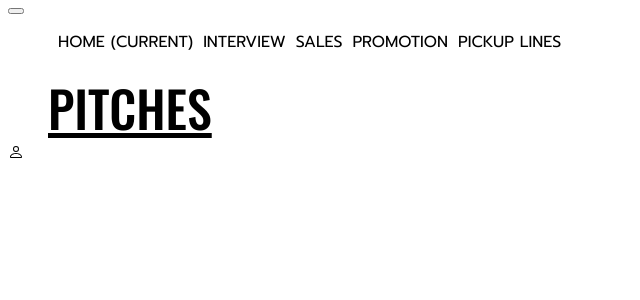
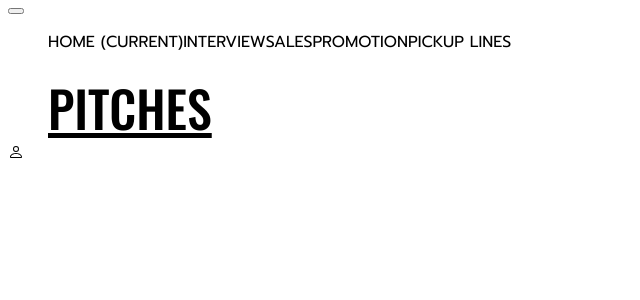
Before and after one commit to LewisNjagi/python-week3, a Flask app: template app/templates/navbar.html in a window 1280 px wide. Shown: the top 300 px of the page, without its empty margins (0-640 px from the left). Run offline with Flask 2, Linux system fonts and the light colour scheme; the template is opened without the code that fills it, so the values that code supplies are empty; some libraries are stand-ins or nearby versions.

Commit message:
style the navbar

```diff
--- a/app/static/css/navbar.css
+++ b/app/static/css/navbar.css
@@ -1,9 +1,8 @@
 .navbar-nav a {
   color: black;
-  margin-left: 10px;
+  margin-left: 0px;
   text-transform: uppercase;
   text-decoration: none;
-
   display: inline-block;
   position: relative;
   font-family: 'Prompt', sans-serif;
@@ -13,7 +12,7 @@
   bottom: 0;
   content: "";
   display: block;
-  height: 3px;
+  height: 4px;
   left: 50%;
   position: absolute;
   background: black;
```
